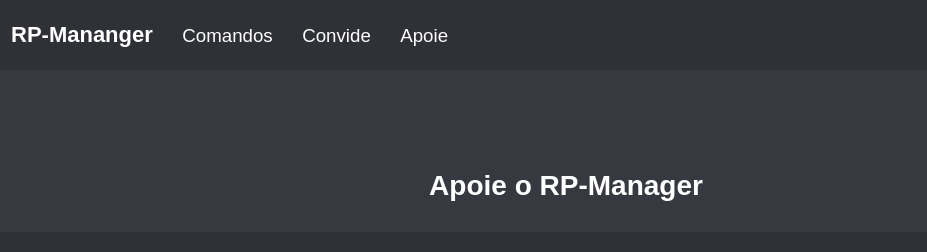
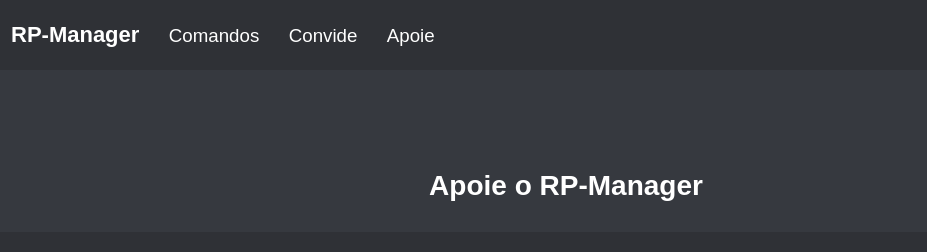
Before and after one commit to FredericoAndrade1000/rp-manager-web, a plain HTML site: page apoie/index.html in a window 1280 px wide. Shown: the top 252 px of the page, 74-1001 px from the left. Drawn offline with Linux system fonts and the light colour scheme.

Commit message:
Update index.html

```diff
--- a/apoie/index.html
+++ b/apoie/index.html
@@ -7,12 +7,12 @@
     <link rel="shortcut icon" href="img/Logo-Fav-Rp-Manager.png">
     <link rel="stylesheet" href="css/normalize.css">
     <link rel="stylesheet" href="css/style.css">
-    <title>RP-Mananger</title>
+    <title>RP-Manager</title>
 </head>
 <body>
     <header><nav><a href="../inicio/index.html">
-        <img src="img/Logo-Site-Rp-Manager.png" class="logo" alt="RP-Mananger">
-        <h2>RP-Mananger</h2>
+        <img src="img/Logo-Site-Rp-Manager.png" class="logo" alt="RP-Manager">
+        <h2>RP-Manager</h2>
     </a>
     <a href="../comandos/index.html">
         <h3>Comandos</h3>
```
